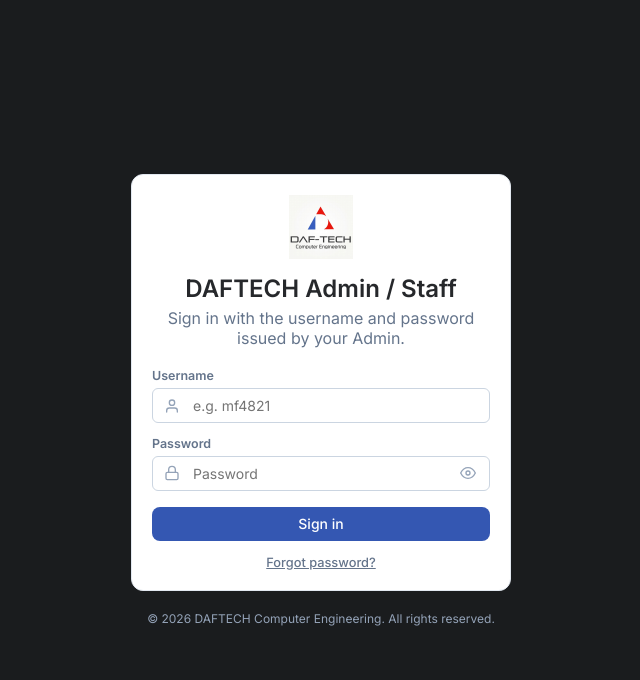
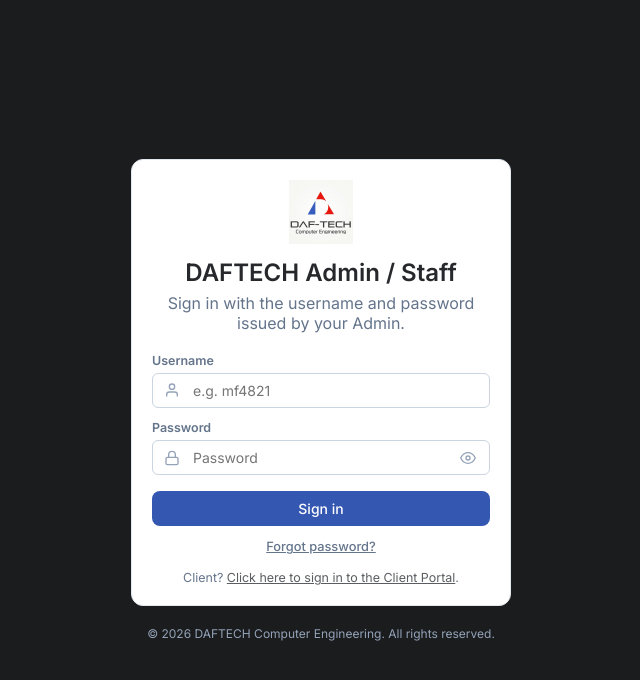
Before and after one commit to nahom2251/daftech-crm-fullstack, an Angular app in the folder frontend/: page /admin/login in a window 1280 px wide. Shown: the top 680 px of the page, without its empty margins (319-959 px from the left). Built offline with nearby package versions, Linux system fonts and the light colour scheme.

Commit message:
Update staff-login.component.ts

```diff
--- a/frontend/src/app/staff/login/staff-login.component.ts
+++ b/frontend/src/app/staff/login/staff-login.component.ts
@@ -1,5 +1,5 @@
 import { Component, signal } from '@angular/core';
-import { Router } from '@angular/router';
+import { Router, RouterLink } from '@angular/router';
 import { FormsModule } from '@angular/forms';
 import { AuthService } from '../../core/services/auth.service';
 import { ForgotPasswordModalComponent } from '../../shared/forgot-password-modal.component';
@@ -7,7 +7,7 @@
 @Component({
   selector: 'app-staff-login',
   standalone: true,
-  imports: [FormsModule, ForgotPasswordModalComponent],
+  imports: [FormsModule, RouterLink, ForgotPasswordModalComponent],
   template: `
     <div class="wrap">
       <div class="card panel panel-pad">
@@ -53,6 +53,8 @@
         }
 
         <button type="button" class="link-btn" (click)="showForgotPassword.set(true)">Forgot password?</button>
+
+        <p class="alt-link">Client? <a routerLink="/portal/login">Click here to sign in to the Client Portal</a>.</p>
       </div>
       <footer class="app-footer">© {{ year }} DAFTECH Computer Engineering. All rights reserved.</footer>
     </div>
@@ -89,6 +91,8 @@
       color: var(--slate-500); font-size: 0.8rem; cursor: pointer; text-decoration: underline;
     }
     .link-btn:hover { color: var(--slate-700); }
+    .alt-link { font-size: 0.78rem; margin: 1rem 0 0; text-align: center; color: var(--slate-500); }
+    .alt-link a { color: var(--navy-600, #2563eb); text-decoration: underline; }
     .app-footer { margin-top: 1.25rem; font-size: 0.75rem; color: var(--slate-400); text-align: center; }
   `],
 })
```
